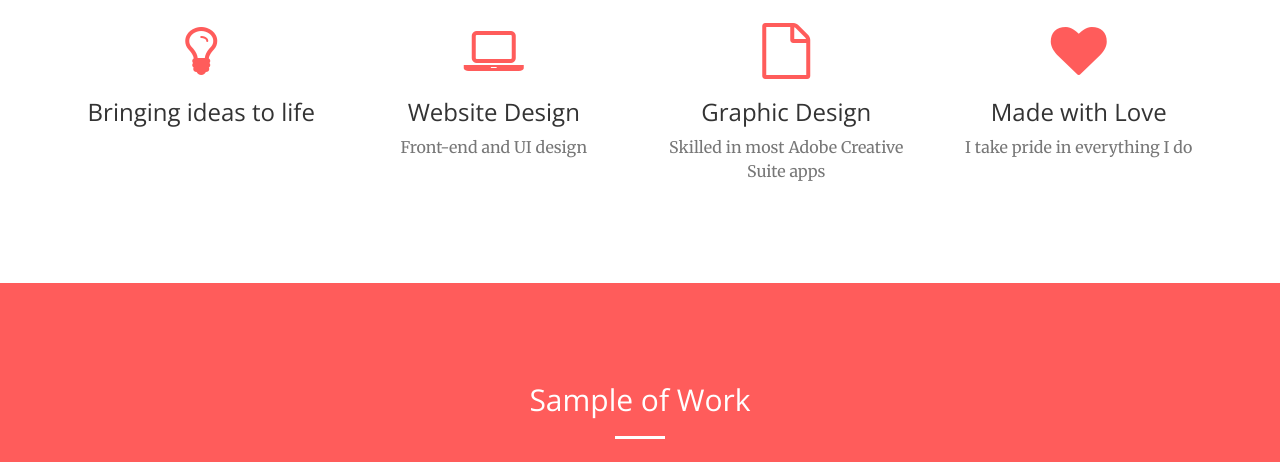
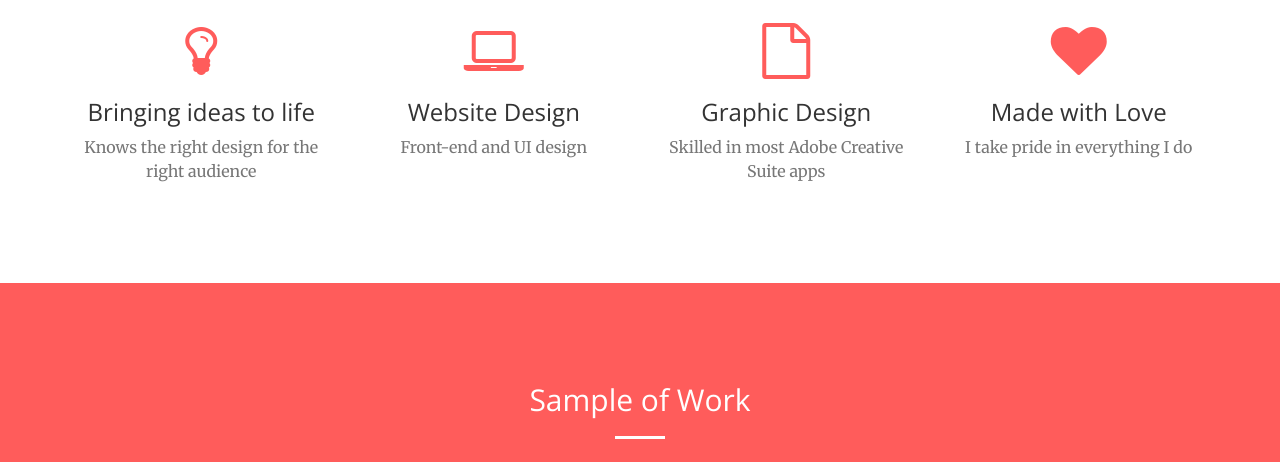
Before and after one commit to meli6570/mysite, a website: page index.html in a window 1280 px wide. Shown: the part 1549-2011 px from the top of the page. Drawn offline with nearby package versions, Linux system fonts and the light colour scheme.

Commit message:
more text

```diff
--- a/index.html
+++ b/index.html
@@ -123,6 +123,7 @@
                         <i class="fa fa-4x fa-lightbulb-o text-primary sr-icons" style="color: #FF5C5B;"></i>
                         <h3>Bringing ideas to life</h3>
                         <p class="text-muted"></p>
+                        <p class="text-muted">Knows the right design for the right audience</p>
                     </div>
                 </div>
                 <div class="col-lg-3 col-md-6 text-center">
@@ -253,6 +254,7 @@
         </div>
     </div>
 
+
 </section>
 
 
```
